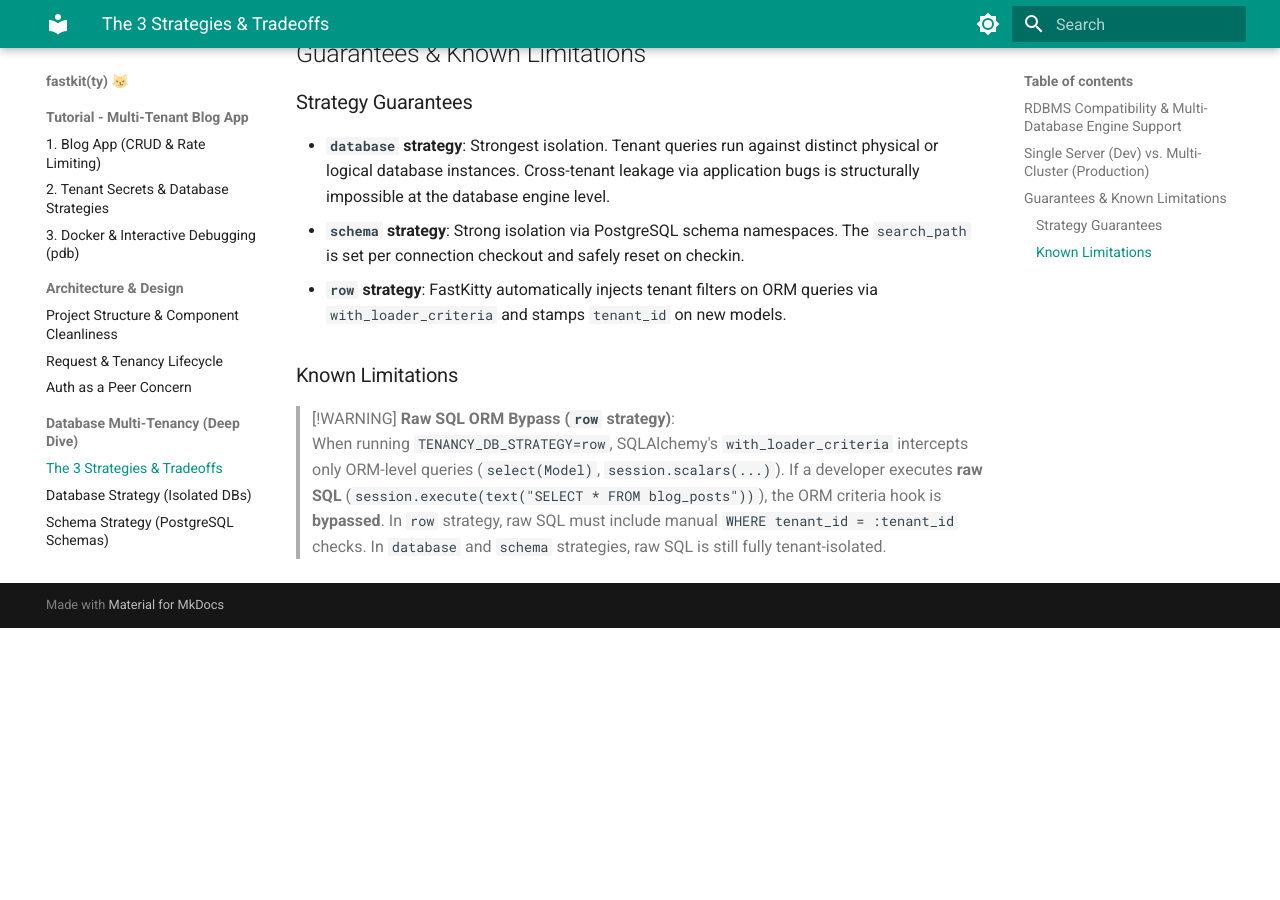
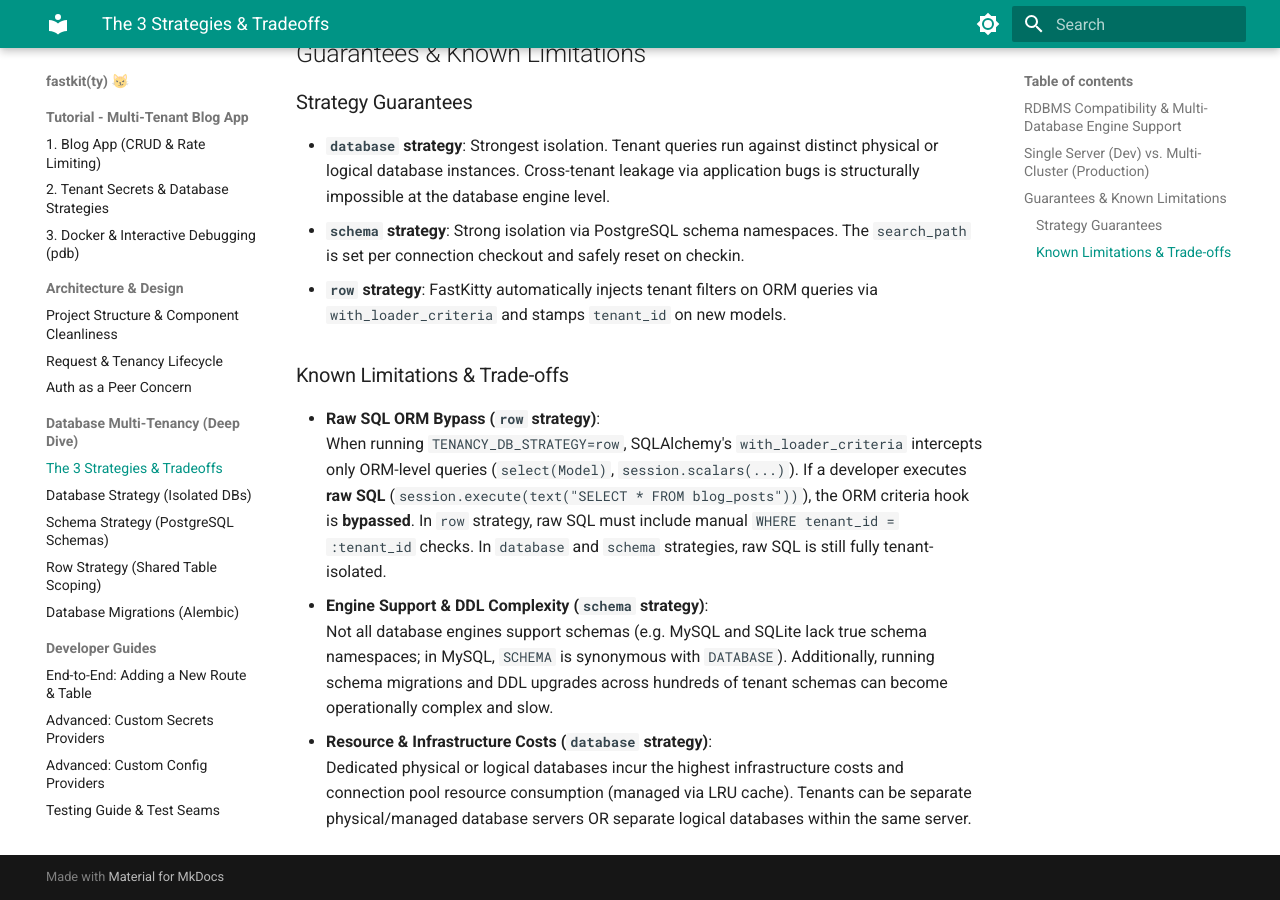
Before and after one commit to abhilash-m96/fastkitty, an MkDocs documentation site: the page built from docs/database/overview-and-tradeoffs.md, in a window 1280 px wide and 900 px high, scrolled down 1886 px. Built offline with MkDocs 1.6.1 and Material for MkDocs 9.7.7, drawn with Linux system fonts in a browser that asks for light colours; before the commit the page ends 2514 px from its top, so only the background shows below that.

Commit message:
docs: centralize database strategy tradeoffs in docs/database/overview-and-tradeoffs.md and link from AGENTS.md

```diff
--- a/docs/database/overview-and-tradeoffs.md
+++ b/docs/database/overview-and-tradeoffs.md
@@ -49,8 +49,11 @@
 * **`schema` strategy**: Strong isolation via PostgreSQL schema namespaces. The `search_path` is set per connection checkout and safely reset on checkin.
 * **`row` strategy**: FastKitty automatically injects tenant filters on ORM queries via `with_loader_criteria` and stamps `tenant_id` on new models.
 
-### Known Limitations
+### Known Limitations & Trade-offs
 
-> [!WARNING]
-> **Raw SQL ORM Bypass (`row` strategy)**:
-> When running `TENANCY_DB_STRATEGY=row`, SQLAlchemy's `with_loader_criteria` intercepts only ORM-level queries (`select(Model)`, `session.scalars(...)`). If a developer executes **raw SQL** (`session.execute(text("SELECT * FROM blog_posts"))`), the ORM criteria hook is **bypassed**. In `row` strategy, raw SQL must include manual `WHERE tenant_id = :tenant_id` checks. In `database` and `schema` strategies, raw SQL is still fully tenant-isolated.
+* **Raw SQL ORM Bypass (`row` strategy)**:
+  When running `TENANCY_DB_STRATEGY=row`, SQLAlchemy's `with_loader_criteria` intercepts only ORM-level queries (`select(Model)`, `session.scalars(...)`). If a developer executes **raw SQL** (`session.execute(text("SELECT * FROM blog_posts"))`), the ORM criteria hook is **bypassed**. In `row` strategy, raw SQL must include manual `WHERE tenant_id = :tenant_id` checks. In `database` and `schema` strategies, raw SQL is still fully tenant-isolated.
+* **Engine Support & DDL Complexity (`schema` strategy)**:
+  Not all database engines support schemas (e.g. MySQL and SQLite lack true schema namespaces; in MySQL, `SCHEMA` is synonymous with `DATABASE`). Additionally, running schema migrations and DDL upgrades across hundreds of tenant schemas can become operationally complex and slow.
+* **Resource & Infrastructure Costs (`database` strategy)**:
+  Dedicated physical or logical databases incur the highest infrastructure costs and connection pool resource consumption (managed via LRU cache). Tenants can be separate physical/managed database servers OR separate logical databases within the same server.
```
Also changed, not shown: AGENTS.md (+6 -12 lines).
